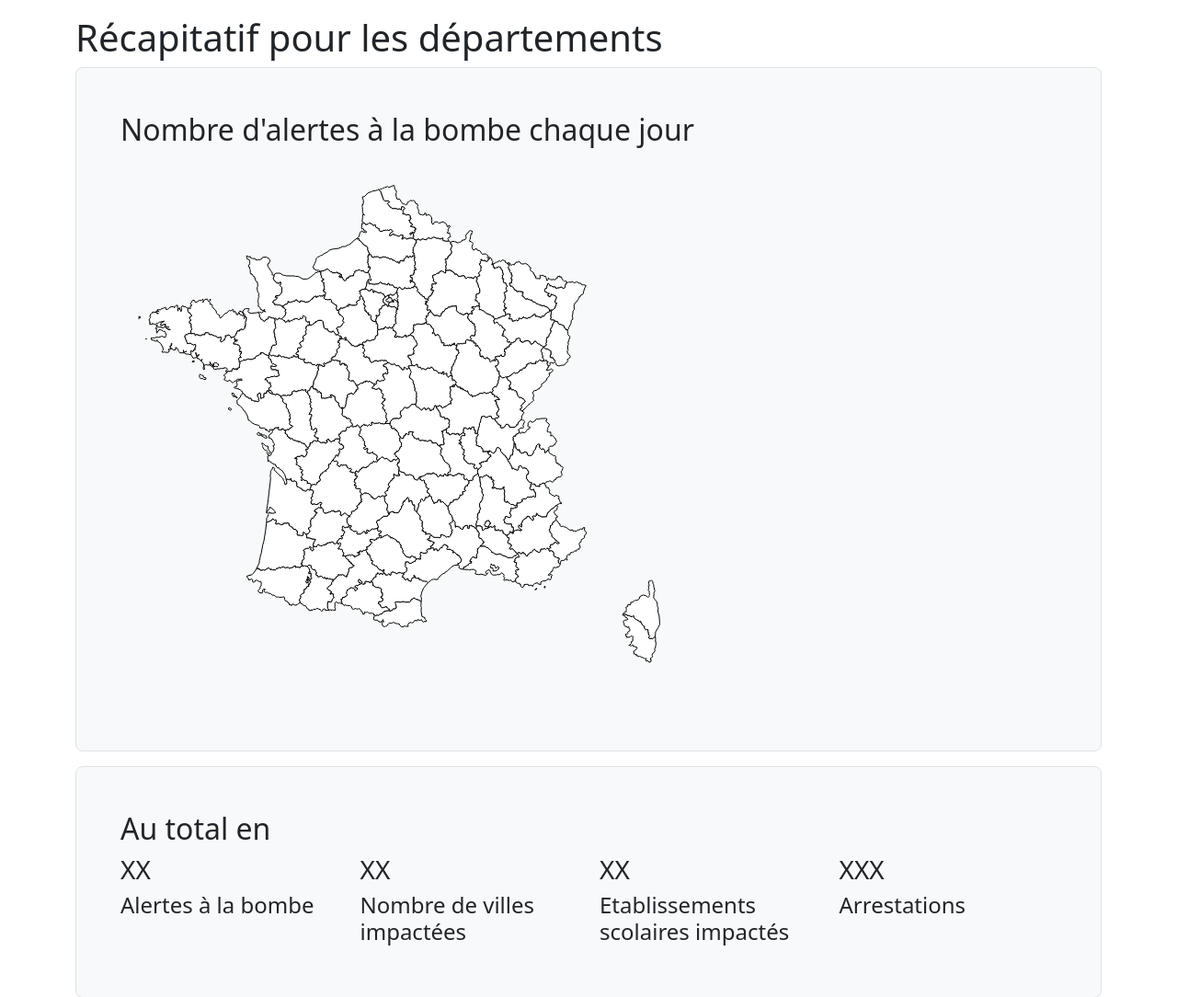
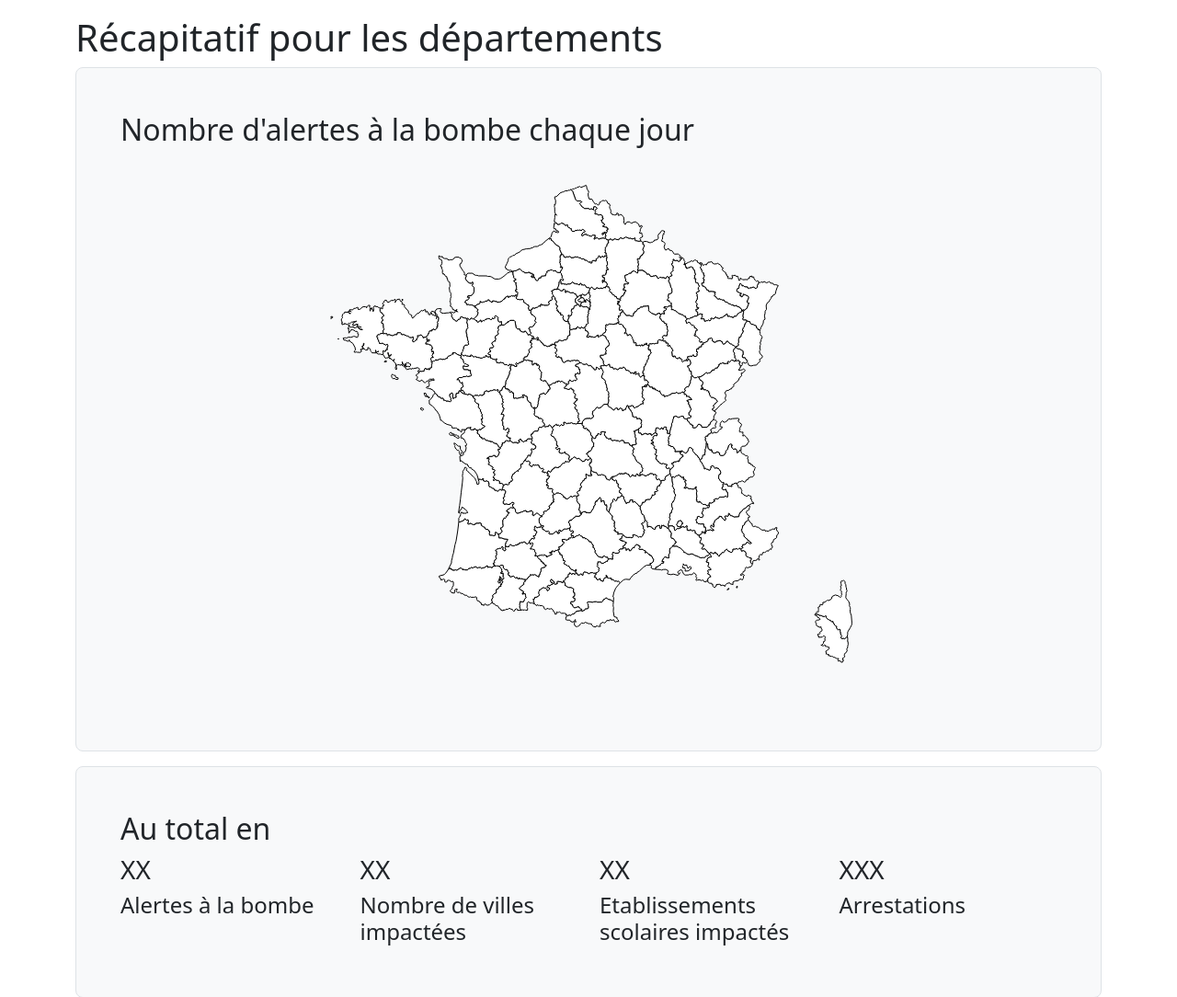
Before and after one commit to mathis-kdio/alerte-bombe-tracker, a PHP site: page /departement.php in a window 1280 px wide. Shown: the part 202-1286 px from the top of the page at 92% size. Run offline with PHP 8.4, Linux system fonts and the light colour scheme; some libraries are stand-ins or nearby versions.

Commit message:
Update departement.php

```diff
--- a/src/departement.php
+++ b/src/departement.php
@@ -8,9 +8,10 @@ include_once("includes/header.php");
 
     <div class="p-5 bg-body-tertiary border rounded-3 mb-3">
       <h2>Nombre d'alertes à la bombe chaque jour</h2>
-      <div class="row">
-        <svg width="600px" height="600px">
-        </svg>
+      <div class="row justify-content-center">
+        <div class="col-auto">
+          <svg height="600px" width="600px"></svg>
+        </div>
       </div>
     </div>
 
@@ -65,8 +66,9 @@ include_once("includes/header.php");
 </main>
 
 <script>
-  //https://www.datavis.fr/index.php/d3js/map-population
+  //https://www.datavis.fr/index.php/d3js/map-improve
   //https://pixees.fr/informatiquelycee/d3_a15.html
+  let colors = ['#d4eac7', '#c6e3b5', '#b7dda2', '#a9d68f', '#9bcf7d', '#8cc86a', '#7ec157', '#77be4e', '#70ba45', '#65a83e', '#599537', '#4e8230', '#437029', '#385d22', '#2d4a1c', '#223815'];
   let svg = d3.select("svg");
   let path = d3.geoPath();
   let projection = d3.geoConicConformal()
```
